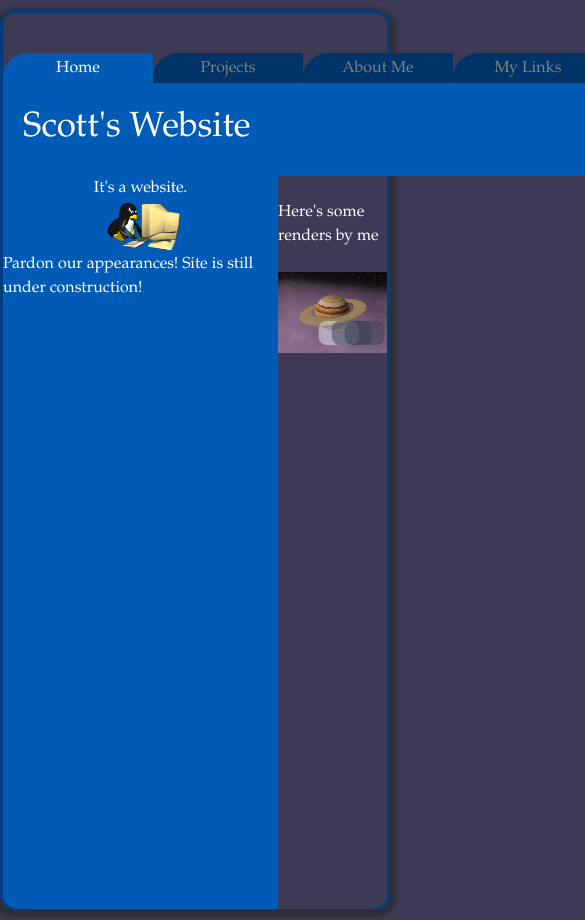
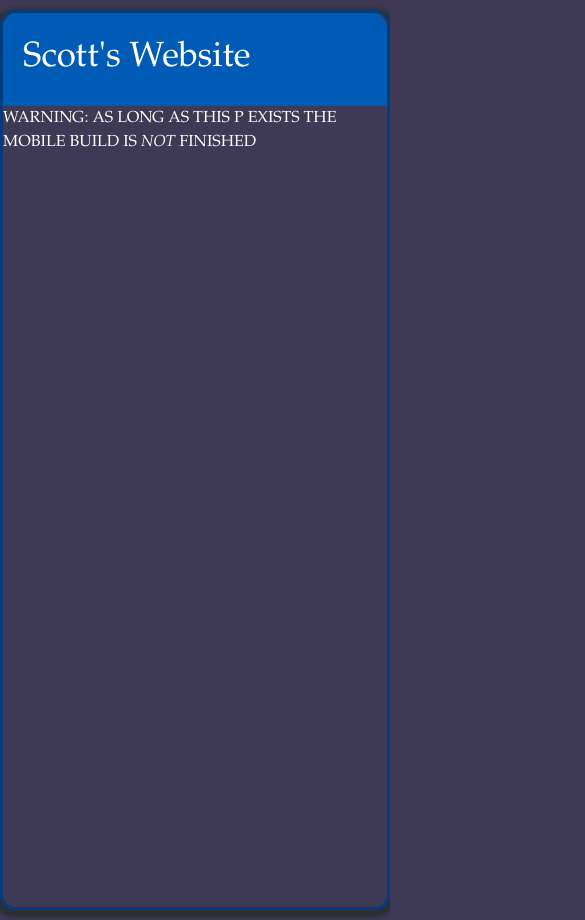
Before and after one commit to scottm213/scottmattera.net, a SvelteKit app: page / in a window 390 px wide. Shown: the top 920 px of the page, 585 px wide, since content can reach past the window. Built offline with nearby package versions, Linux system fonts and the light colour scheme.

Commit message:
start working on mobile compatibility

```diff
--- a/src/app.css
+++ b/src/app.css
@@ -26,7 +26,8 @@ header {
     text-align: left;
     font-size: 35px;
     color: white;
-    width: 1195px;
+    max-width: 1195px;
+    width: 100%;
 
 }
 .slideshow{
--- a/src/app.html
+++ b/src/app.html
@@ -2,7 +2,7 @@
 <html lang="en">
 	<head>
 		<meta charset="utf-8" />
-		<meta name="viewport" content="width=900, initial-scale=1" />
+		<meta name="viewport" content="width=device-width, initial-scale=1" />
 		%sveltekit.head%
 	</head>
     <link rel="icon" href="%sveltekit.assets%/favicon.jpeg" />
--- a/src/routes/+page.svelte
+++ b/src/routes/+page.svelte
@@ -2,6 +2,7 @@
     import "../app.css";
     import Tabs from "./tabs.svelte";
     import {fade} from "svelte/transition"
+    import MediaQuery from "./MediaQuery.svelte";
 
 
 
@@ -39,7 +40,8 @@
 
 <title>Scott's Site</title>
 
-
+<MediaQuery query="(min-width: 758px)" let:matches>
+    {#if matches}
     <div class="test">
     <Tabs/>
     <header class="flex"> <h2>Scott's Website</h2> </header>
@@ -68,3 +70,15 @@
         </div>
     </div>
     </div>
+    {/if}
+</MediaQuery>
+<!--For this page, do media queries like this because whatever. but for the other pages, make two files, one for mobile and one for regular build
+ and then have them imported, and call them in the media query (like tabs)-->
+<MediaQuery query="(max-width: 789px)" let:matches>
+    {#if matches}
+        <header class="flex  rounded-t-[15px]"> <h2>Scott's Website</h2> </header>
+
+        <p>WARNING: AS LONG AS THIS P EXISTS THE MOBILE BUILD IS <em> NOT </em> FINISHED </p>
+
+    {/if}
+</MediaQuery>
--- /dev/null
+++ b/src/routes/MediaQuery.svelte
@@ -0,0 +1,39 @@
+<script>
+    import { onMount } from "svelte";
+
+    export let query;
+
+    let mql;
+    let mqlListener;
+    let wasMounted = false;
+    let matches = false;
+
+    onMount(() => {
+        wasMounted = true;
+        return () => {
+            removeActiveListener();
+        };
+    });
+
+    $: {
+        if (wasMounted) {
+            removeActiveListener();
+            addNewListener(query);
+        }
+    }
+
+    function addNewListener(query) {
+        mql = window.matchMedia(query);
+        mqlListener = v => matches = v.matches;
+        mql.addListener(mqlListener);
+        matches = mql.matches;
+    }
+
+    function removeActiveListener() {
+        if (mql && mqlListener) {
+            mql.removeListener(mqlListener);
+        }
+    }
+</script>
+
+<slot {matches} />
--- a/src/routes/bbhood/+page.svelte
+++ b/src/routes/bbhood/+page.svelte
@@ -3,6 +3,7 @@
 
     onMount(() => {
         window.location.href = "/file/bbhoodtheme.ptf";
+
     });
 </script>
 
--- a/src/routes/tabs.svelte
+++ b/src/routes/tabs.svelte
@@ -1,5 +1,7 @@
 <script lang="ts">
     import { page } from '$app/state';
+
+    import "../app.css";
     function getCurrentPage(hrefItem:String){
         if (page.url.pathname === hrefItem){
             return "button button1 ";
@@ -21,4 +23,5 @@
         <a href = "/demos">
             <button class = {getCurrentPage("/demos")} type="button">Demos</button>
         </a>
+
     </nav>
```
Lines whose indentation alone changed are shown as unchanged.
